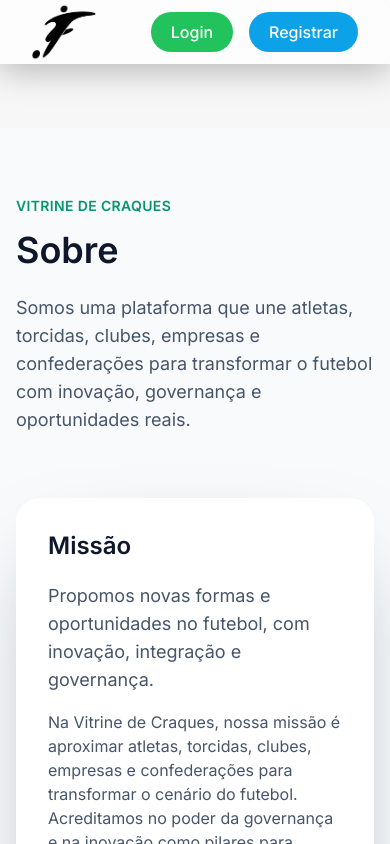
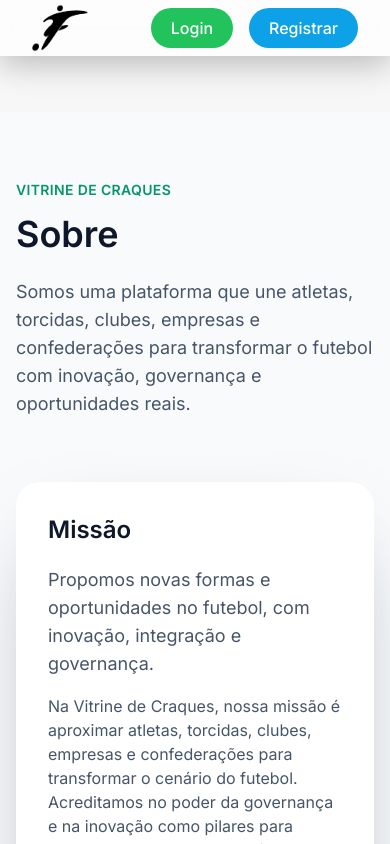
Before and after one commit to aspepper/vitrine-de-craques-web-site, a Next.js app: page /sobre in a window 390 px wide. Shown: the top 844 px of the page. Built offline with nearby package versions, Linux system fonts and the light colour scheme; no server answers.

Commit message:
Reduce header spacing

```diff
--- a/app/layout.tsx
+++ b/app/layout.tsx
@@ -36,7 +36,7 @@
       <body className={cn("min-h-screen bg-background font-sans antialiased", fontSans.variable, fontHeading.variable)}>
         <Providers>
           <Header />
-          <main className="pt-16 md:pt-20">{children}</main>
+          <main className="pt-14 md:pt-16">{children}</main>
           <Footer />
         </Providers>
       </body>
--- a/components/layout/Header.tsx
+++ b/components/layout/Header.tsx
@@ -49,14 +49,14 @@
         'shadow-[0_8px_32px_rgba(0,0,0,0.25)]'
       )}
     >
-      <nav className="container mx-auto flex h-16 md:h-20 items-center gap-4">
+      <nav className="container mx-auto flex h-14 md:h-16 items-center gap-4">
         {/* Logo + Marca */}
         <Link href="/" className="flex items-center gap-3">
           <Image
             src="/brand/logo.png"
             alt="Vitrine de Craques"
-            width={64}
-            height={64}
+            width={56}
+            height={56}
             priority
           />
 
```
